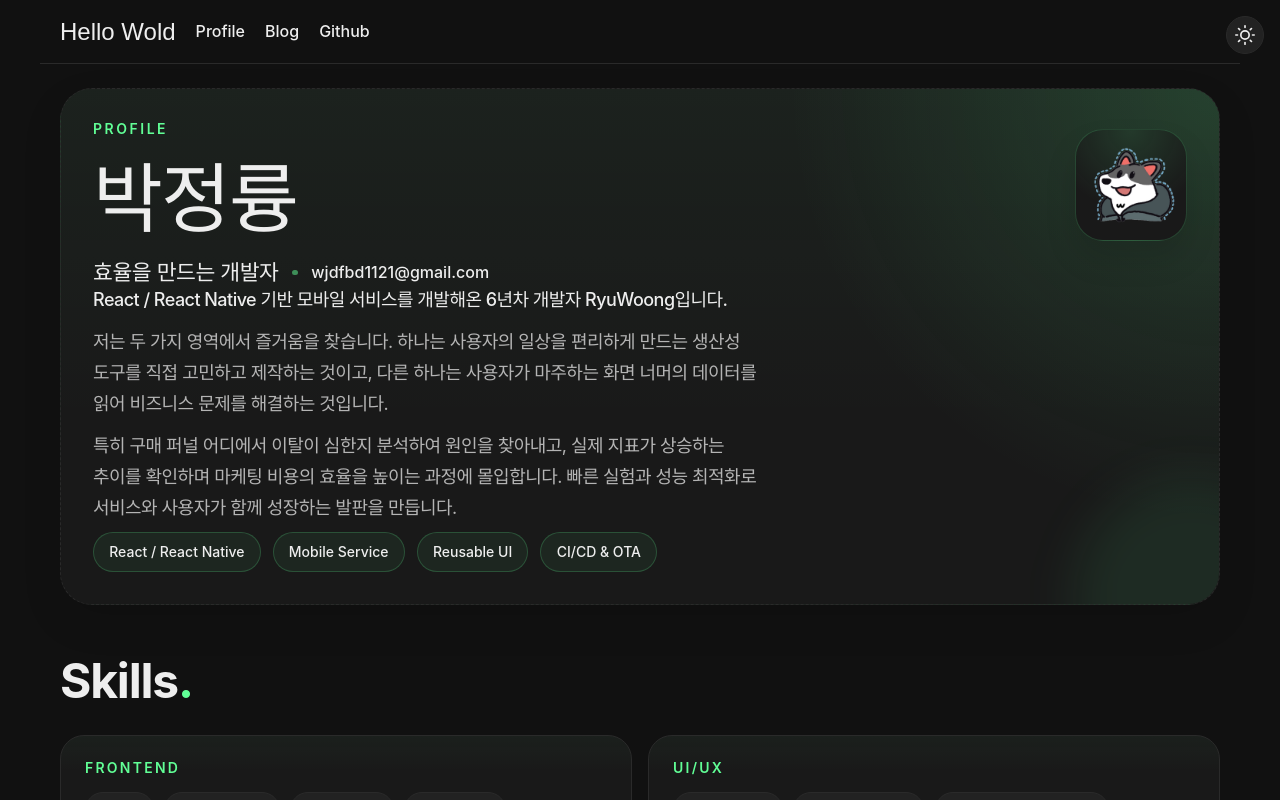
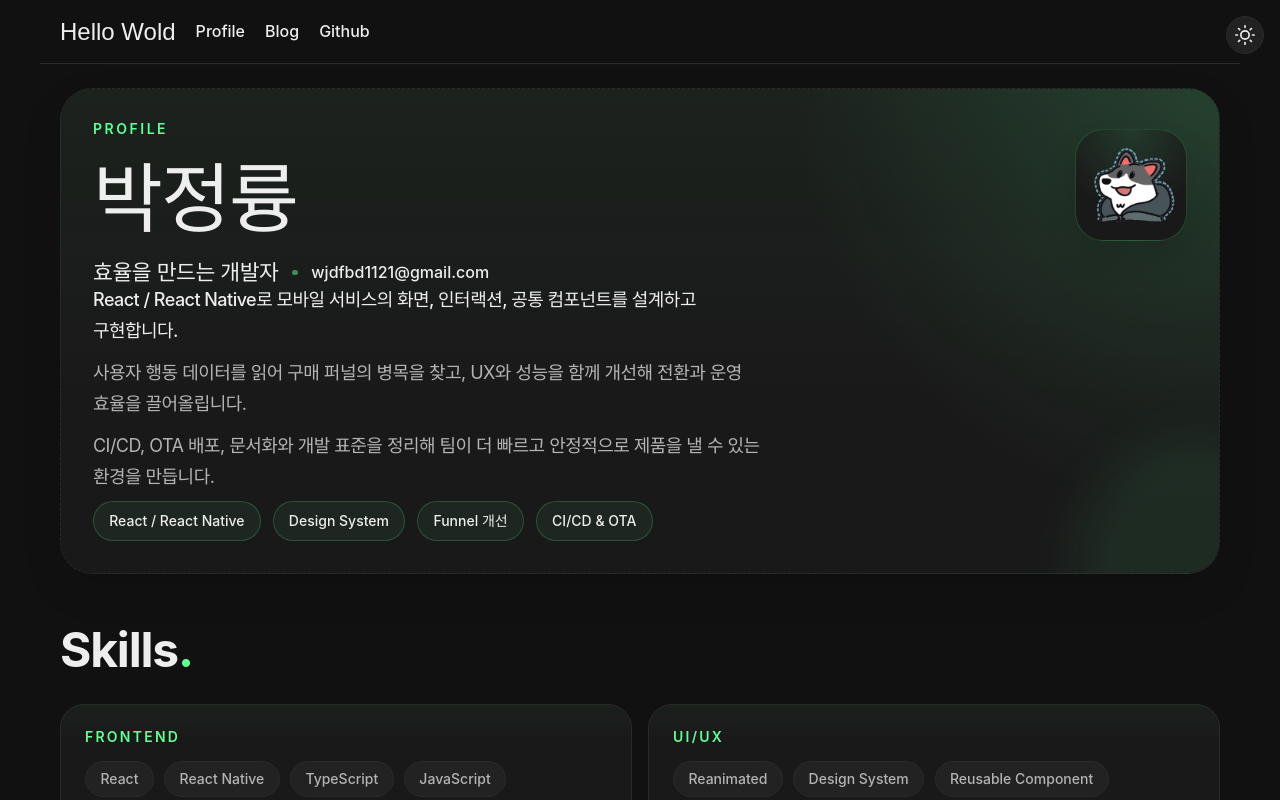
Before and after one commit to RyuWoong/ryuwoong.github.io, a Next.js app: page /profile in a window 1280 px wide. Shown: the top 800 px of the page. Built offline with nearby package versions, Linux system fonts and the light colour scheme; a web font is replaced by a local one.

Commit message:
feat(profile): summary 수정

```diff
--- a/app/(main)/profile/page.tsx
+++ b/app/(main)/profile/page.tsx
@@ -65,9 +65,9 @@ type Experience = {
 };
 
 const summary = [
-  "React / React Native 기반 모바일 서비스를 개발해온 6년차 개발자 RyuWoong입니다.",
-  "저는 두 가지 영역에서 즐거움을 찾습니다. 하나는 사용자의 일상을 편리하게 만드는 생산성 도구를 직접 고민하고 제작하는 것이고, 다른 하나는 사용자가 마주하는 화면 너머의 데이터를 읽어 비즈니스 문제를 해결하는 것입니다.",
-  "특히 구매 퍼널 어디에서 이탈이 심한지 분석하여 원인을 찾아내고, 실제 지표가 상승하는 추이를 확인하며 마케팅 비용의 효율을 높이는 과정에 몰입합니다. 빠른 실험과 성능 최적화로 서비스와 사용자가 함께 성장하는 발판을 만듭니다.",
+  "React / React Native로 모바일 서비스의 화면, 인터랙션, 공통 컴포넌트를 설계하고 구현합니다.",
+  "사용자 행동 데이터를 읽어 구매 퍼널의 병목을 찾고, UX와 성능을 함께 개선해 전환과 운영 효율을 끌어올립니다.",
+  "CI/CD, OTA 배포, 문서화와 개발 표준을 정리해 팀이 더 빠르고 안정적으로 제품을 낼 수 있는 환경을 만듭니다.",
 ];
 
 const skillGroups = [
@@ -338,7 +338,14 @@ export default function Profile() {
 
           <div className={styles.heroVisual} aria-hidden="true">
             <div className={styles.avatarWrap}>
-              <Image className={styles.avatar} src={character} alt="박정륭 프로필 캐릭터" width={120} height={120} priority />
+              <Image
+                className={styles.avatar}
+                src={character}
+                alt="박정륭 프로필 캐릭터"
+                width={120}
+                height={120}
+                priority
+              />
             </div>
           </div>
         </div>
@@ -353,8 +360,8 @@ export default function Profile() {
 
         <div className={styles.heroHighlights}>
           <span className={styles.badge}>React / React Native</span>
-          <span className={styles.badge}>Mobile Service</span>
-          <span className={styles.badge}>Reusable UI</span>
+          <span className={styles.badge}>Design System</span>
+          <span className={styles.badge}>Funnel 개선</span>
           <span className={styles.badge}>CI/CD & OTA</span>
         </div>
       </FadeInSection>
@@ -410,11 +417,7 @@ export default function Profile() {
                 {experience.bullets.map((bullet) => (
                   <li
                     key={
-                      typeof bullet === "string"
-                        ? bullet
-                        : "groupTitle" in bullet
-                          ? bullet.groupTitle
-                          : bullet.title
+                      typeof bullet === "string" ? bullet : "groupTitle" in bullet ? bullet.groupTitle : bullet.title
                     }
                     className="typo-body"
                   >
```
